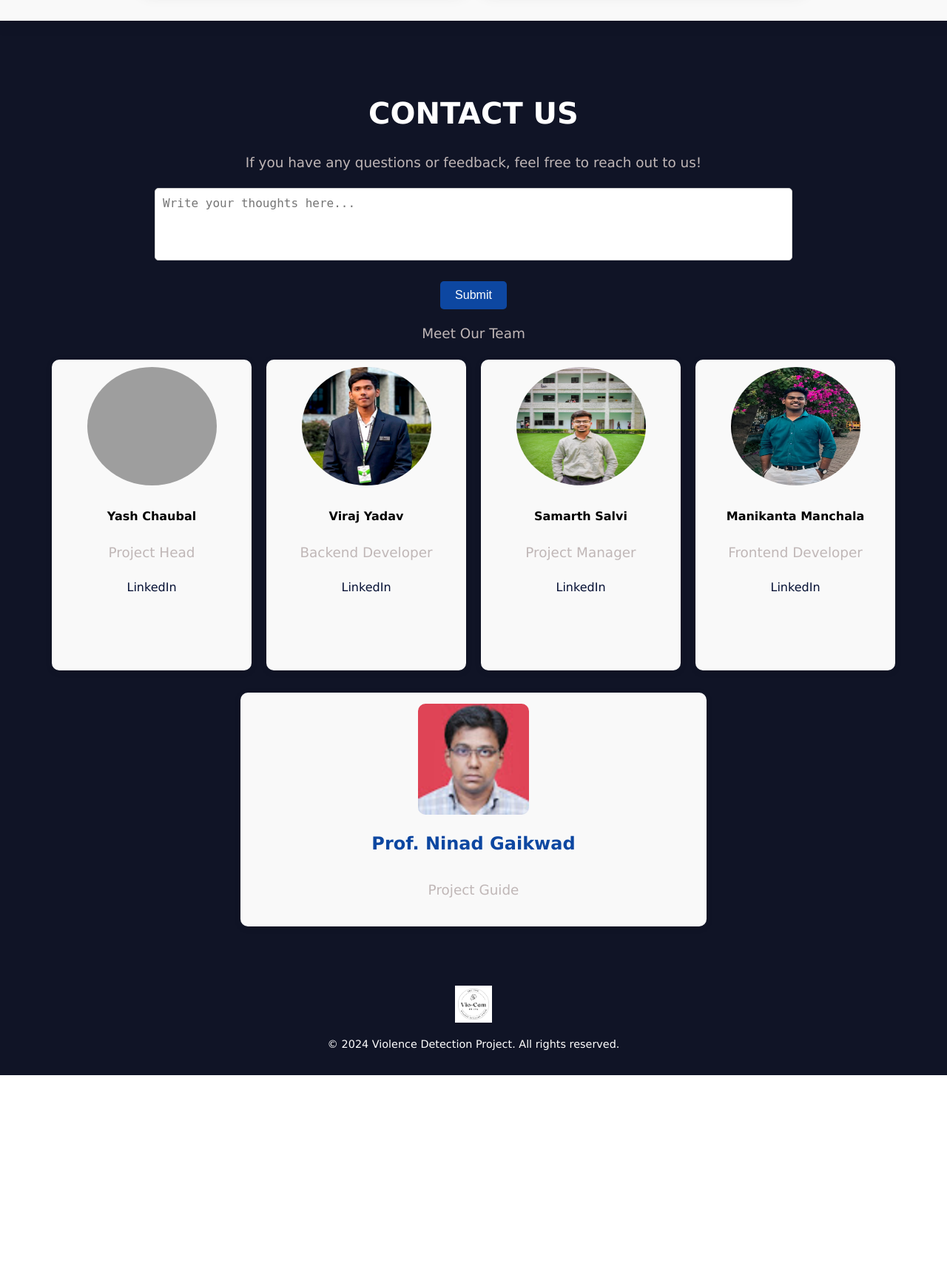
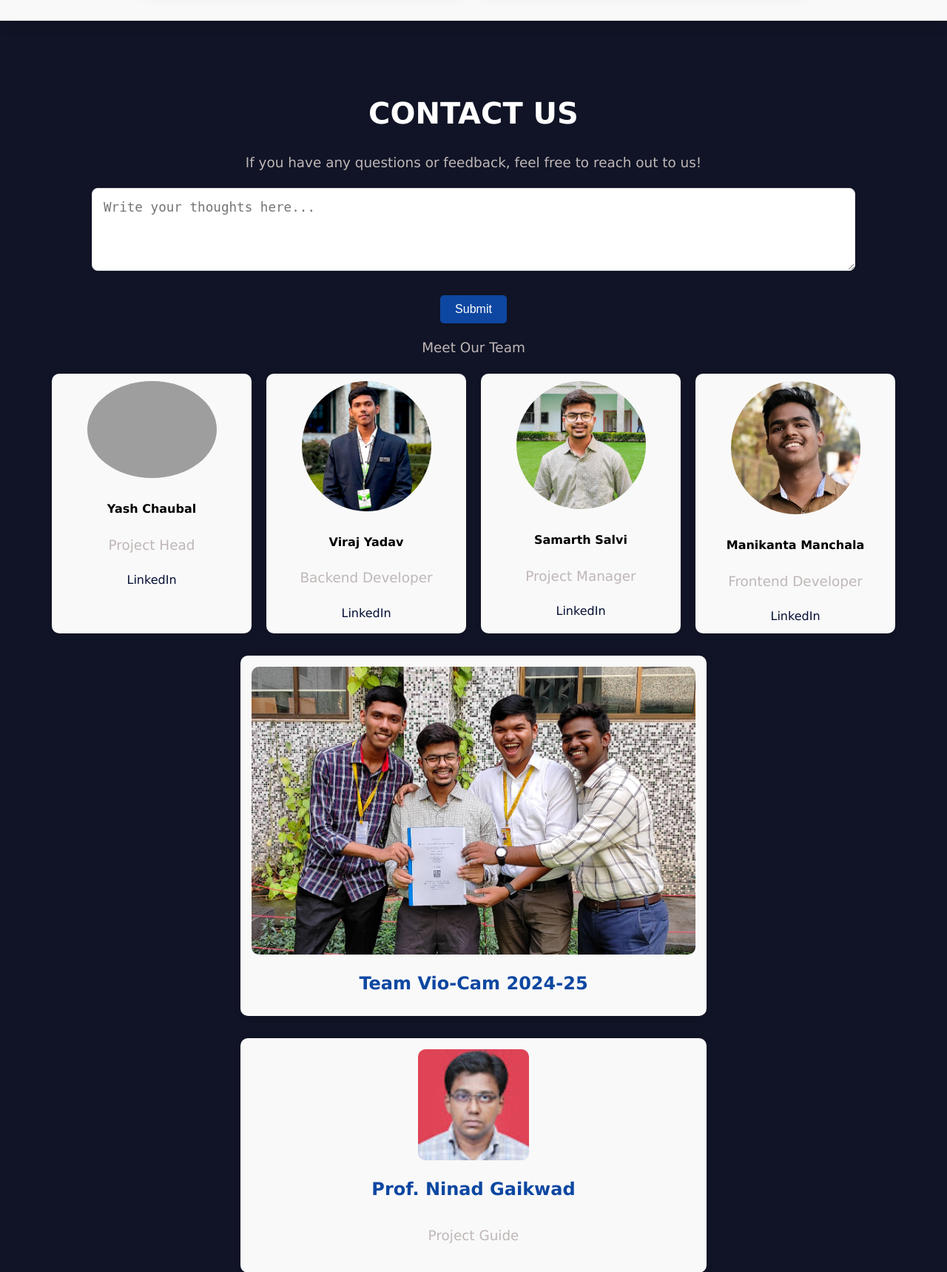
Before and after one commit to Viraj-Yadav-GitHub/Real-Time-Violence-Detection, a Flask app: page / in a window 1280 px wide. Shown: the part 2785-4504 px from the top of the page at 74% size. Before the commit the page ends 4238 px from the top, so only its background shows below. Run offline with Flask 3, Linux system fonts and the light colour scheme; some libraries are stand-ins or nearby versions; grey boxes are pictures that could not be loaded.

Commit message:
add photos and grpp

```diff
--- a/static/css/styles.css
+++ b/static/css/styles.css
@@ -153,6 +153,7 @@ nav .logo img {
     border-radius: 20px; /* Rounded corners */
     box-shadow: 0 4px 20px rgba(0, 0, 0, 0.15); /* Subtle shadow for depth */
     margin: 20px; /* Space around the section */
+
 }
 
 #about h2 {
@@ -295,15 +296,18 @@ nav .logo img {
     margin-bottom: 20px; /* Space below paragraphs */
 }
 
+
 textarea {
-    width: 70%; /* Full width */
-    padding: 10px; /* Padding inside textarea */
-    border: 1px solid #ccc; /* Border style */
-    border-radius: 5px; /* Rounded corners */
-    margin-bottom: 20px; /* Space below textarea */
-    font-size: 1rem; /* Font size */
-    resize: none; /* Disable resizing */
-}
+        width: 100%; /* Full width on all devices */
+        max-width: 1000px; /* Limit width on larger screens */
+        padding: 15px; /* More padding for comfort */
+        border: 1px solid #ddd; /* Lighter border */
+        border-radius: 8px; /* Softer corners */
+        margin-bottom: 25px; /* Space below textarea */
+        font-size: 1.1rem; /* Larger font size */
+        resize: vertical; /* Allow vertical resizing only */
+    }
+
 
 button {
     padding: 10px 20px; /* Padding for the button */
@@ -336,7 +340,7 @@ button:hover {
     box-shadow: 0 2px 10px rgba(0, 0, 0, 0.1); /* Shadow for depth */
     padding: 10px; /* Padding inside team member card */
     text-align: center; /* Center align text */
-    height: 400px;
+    /* height: 100%; */
     width: 250px; /* Fixed width for uniformity */
     transition: transform 0.3s; /* Smooth transform effect */
 }
@@ -347,12 +351,42 @@ button:hover {
 
 .team-member img {
     width: 70%; /* Full width for images */
-    height: 40%;
+    overflow: hidden;
+    object-fit: contain;
     border-radius: 50%; /* Circular images */
 
 
 
 }
+
+.project-grpp {
+    display: flex;
+    justify-content: center;  /* Centers horizontally */
+    align-items: center;      /* Centers vertically */
+    flex-direction: column;   /* Ensure elements stack in column */           /* Full viewport height */
+    text-align: center;       /* Center align text */
+    width: 50%;               /* Adjust width as needed */
+    margin: 0 auto;           /* Center horizontally */
+    background-color: #f9f9f9; /* Light gray background */
+    border-radius: 10px;      /* Rounded corners */
+    box-shadow: 0 2px 10px rgba(0, 0, 0, 0.1); /* Shadow for depth */
+    padding: 15px;
+    margin-top: 30px;
+}
+
+.project-grpp img {
+    width: 100%; /* Fixed width for guide image */
+    border-radius: 10px; /* Rounded corners for guide image */
+    margin-bottom: 10px; /* Space below image */
+    height: auto;
+}
+
+.project-grpp h4 {
+    font-size: 1.5rem; /* Font size for guide title */
+    margin: 10px 0; /* Space above and below the title */
+    color: #0d47a1; /* Title color */
+}
+
 
 .project-guide {
     display: flex;
--- a/templates/home.html
+++ b/templates/home.html
@@ -190,11 +190,15 @@ function closeAlert() {
             <a href="https://www.linkedin.com/in/samarth-salvi-1010/" target="_blank">LinkedIn</a>
         </div>
         <div class="team-member">
-            <img src="/static/images/mani.png" alt="Team Member 4">
+            <img src="/static/images/mani.jpg" alt="Team Member 4">
             <h4>Manikanta Manchala</h4>
             <p>Frontend Developer</p>
             <a href="https://www.linkedin.com/in/manikanta-manchala/" target="_blank">LinkedIn</a>
         </div>
+    </div>
+    <div class="project-grpp">
+        <img src="/static/images/grpp.jpg" alt="Project Guide">
+        <h4>Team Vio-Cam 2024-25</h4>
     </div>
 
     <div class="project-guide">
```
Also changed, not shown: captured_frames/frame_20241012_120848.jpg (added), captured_frames/frame_20241012_120849.jpg (added), captured_frames/frame_20241012_120850.jpg (added), captured_frames/frame_20241012_120851.jpg (added), captured_frames/frame_20241012_120853.jpg (added), captured_frames/frame_20241012_120854.jpg (added), static/images/grpp.jpg (added), static/images/mani.jpg (added), static/images/mani.png (deleted), static/images/samarth.jpg.
